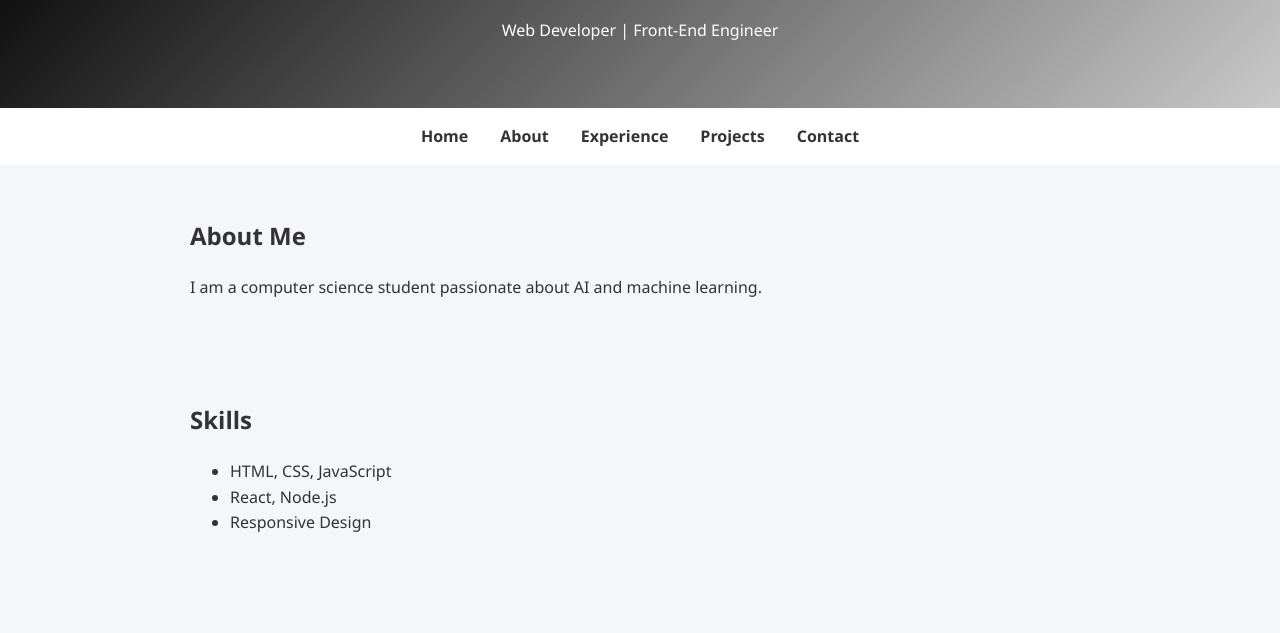
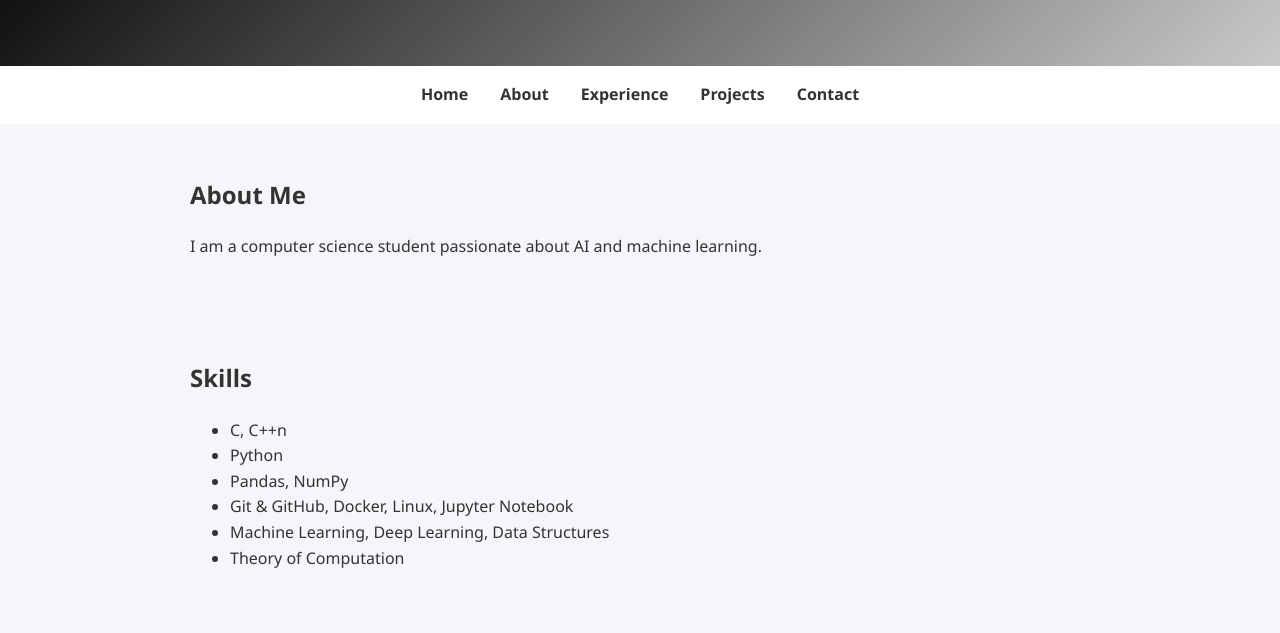
Before and after one commit to moheiman1/Personal-Portfolio-Website-Project, a plain HTML site: page index.html in a window 1280 px wide. Shown: the part 124-757 px from the top of the page. Drawn offline with Linux system fonts and the light colour scheme; files that its build step writes are made by us from their sources.

Commit message:
chor: edit skills

```diff
--- a/index.html
+++ b/index.html
@@ -10,7 +10,6 @@
 <body>
   <header>
     <h1>Moheiman Tarafdar Monfared</h1>
-    <p>Web Developer | Front-End Engineer</p>
   </header>
 
   <nav>
@@ -29,9 +28,12 @@
   <section id="skills">
     <h2>Skills</h2>
     <ul>
-      <li>HTML, CSS, JavaScript</li>
-      <li>React, Node.js</li>
-      <li>Responsive Design</li>
+      <li>C, C++n</li>
+      <li>Python</li>
+      <li>Pandas, NumPy</li>
+      <li>Git & GitHub, Docker, Linux, Jupyter Notebook</li>
+      <li>Machine Learning, Deep Learning, Data Structures</li>
+      <li>Theory of Computation</li>
     </ul>
   </section>
 
```
